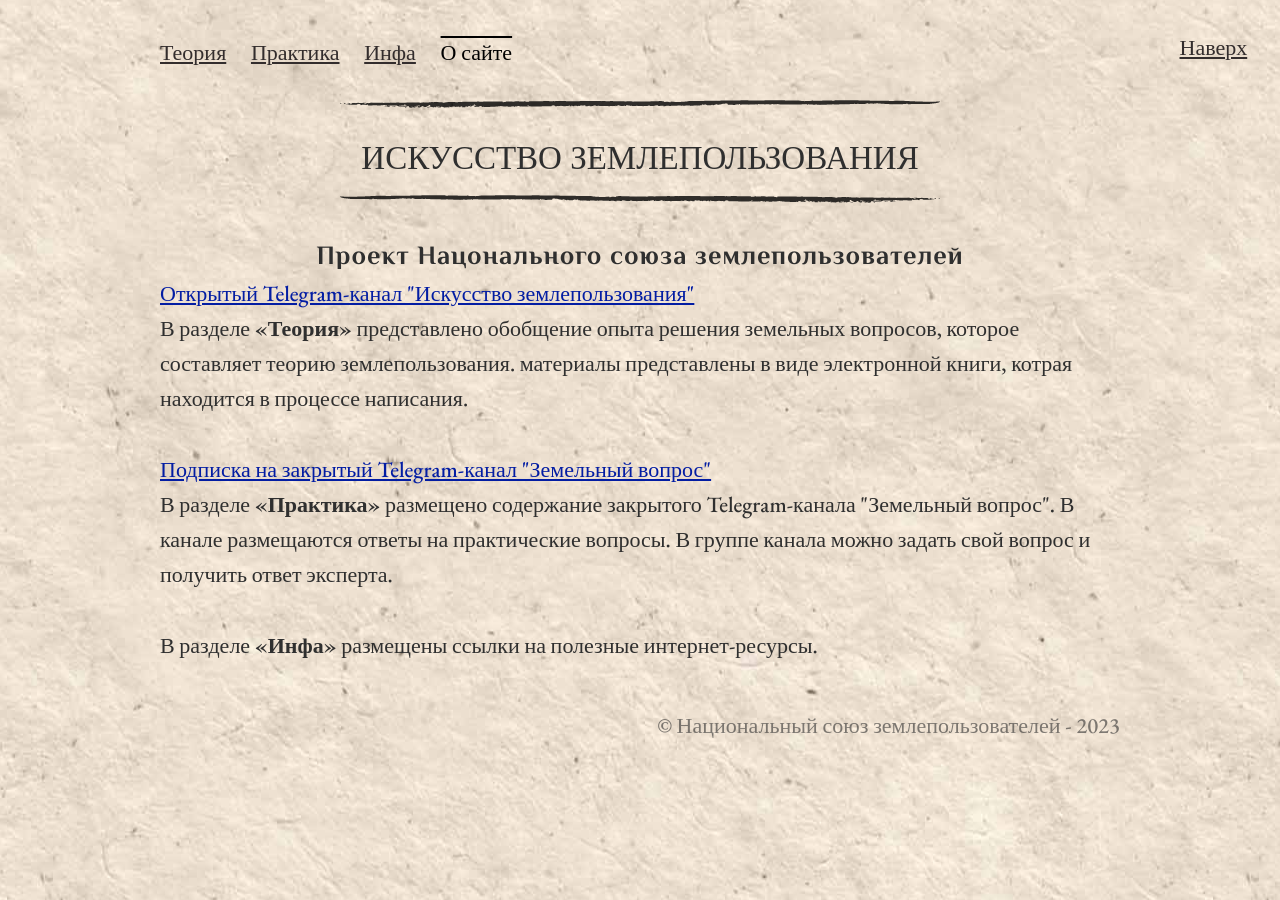
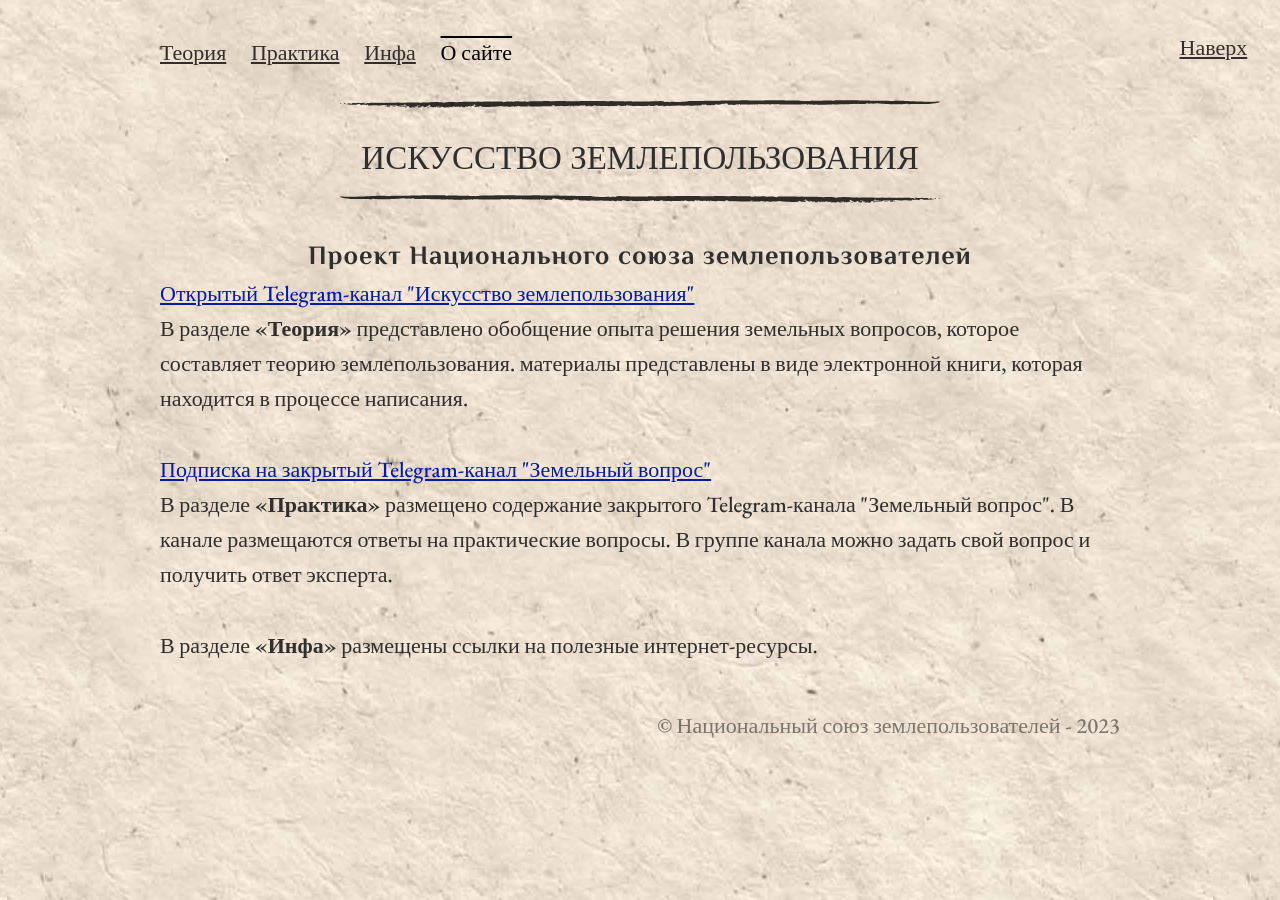
Before and after one commit to SergSi/land-use-art, a Jekyll site: the page built from index.md, in a window 1280 px wide. Built offline with Jekyll 4.4.1, drawn with Linux system fonts in a browser that asks for light colours; some web fonts are replaced.

Commit message:
Update index.md

```diff
--- a/index.md
+++ b/index.md
@@ -1,13 +1,13 @@
 ---
 title: Искусство землепользования
-subtitle: Проект Нацонального союза землепользователей
+subtitle: Проект Национального союза землепользователей
 layout: about
 ---
 <div>
 
 <a href="https://t.me/land_use_art/" target="blank" style="color: #031da3">Открытый Telegram-канал "Искусство землепользования"</a><br>
 
-В разделе <strong>«Теория»</strong> представлено обобщение опыта решения земельных вопросов, которое составляет теорию землепользования. материалы представлены в виде электронной книги, котрая находится в процессе написания.<br><br>
+В разделе <strong>«Теория»</strong> представлено обобщение опыта решения земельных вопросов, которое составляет теорию землепользования. материалы представлены в виде электронной книги, которая находится в процессе написания.<br><br>
 
 <a href="https://paywall.pw/kp6nnmpvla6z" target="blank" style="color: #031da3">Подписка на закрытый Telegram-канал "Земельный вопрос"</a><br>
 
```
